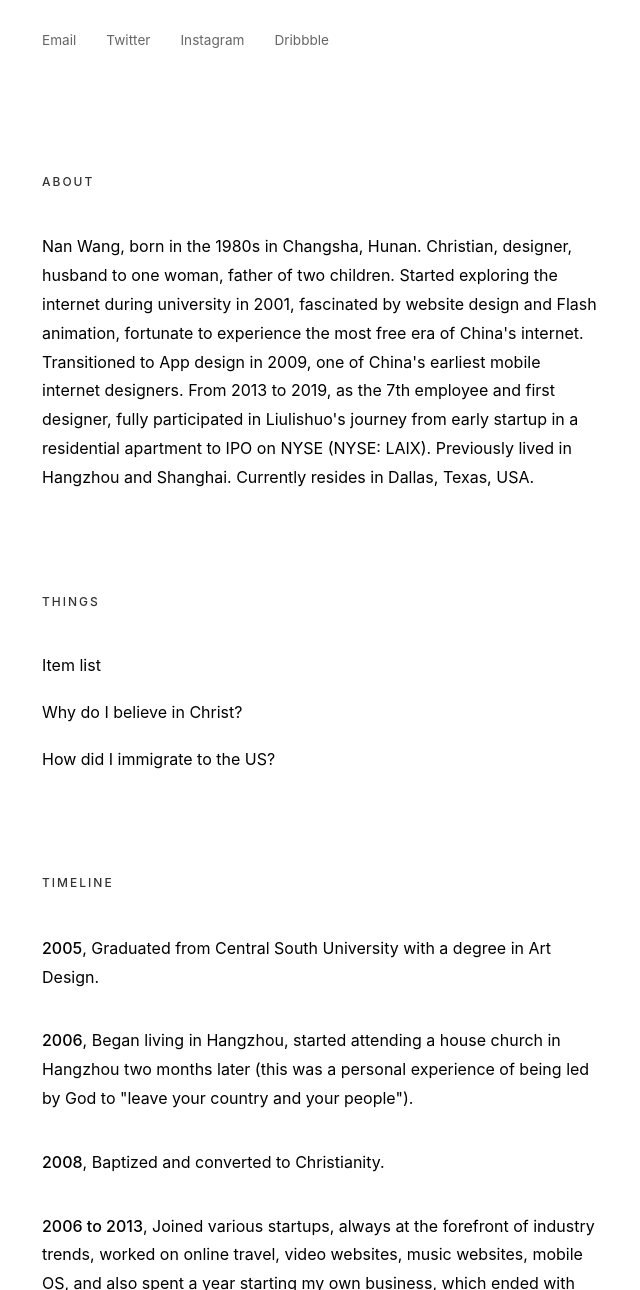
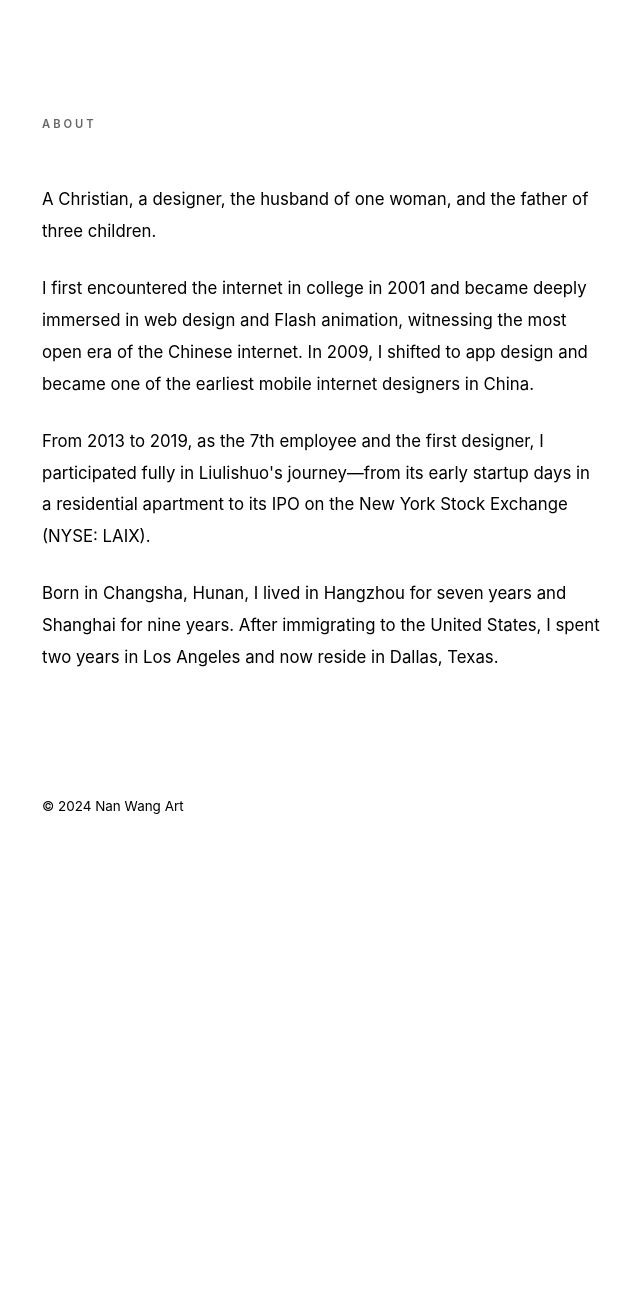
Before and after one commit to diffw/nanwang_art, a plain HTML site: page index.html in a window 1280 px wide. Shown: the part 161-1451 px from the top of the page, without its empty margins (318-958 px from the left). After the commit the page ends 1085 px from the top, so only its background shows below. Drawn offline with Linux system fonts and the light colour scheme.

Commit message:
Update index.html

```diff
--- a/index.html
+++ b/index.html
@@ -29,73 +29,40 @@
         }
 
         h1 {
-            font-size: 2.2em;
-            margin-bottom: 50px;
-            font-weight: 300;
-            letter-spacing: -0.5px;
+            font-size: 2.8em;
+            margin-bottom: 60px;
+            font-weight: 200;
+            letter-spacing: -1px;
         }
 
         .contact {
-            display: flex;
-            gap: 30px;
-            flex-wrap: wrap;
+            display: none;
         }
 
         .contact a {
-            color: #666;
+            color: #999;
             text-decoration: none;
-            font-size: 0.85em;
+            font-size: 0.8em;
             font-weight: 400;
         }
 
         section {
-            margin-bottom: 100px;
+            margin-bottom: 120px;
         }
 
         h2 {
-            font-size: 0.75em;
-            margin-bottom: 40px;
-            font-weight: 500;
+            font-size: 0.7em;
+            margin-bottom: 50px;
+            font-weight: 600;
             text-transform: uppercase;
-            letter-spacing: 2px;
-            color: #333;
+            letter-spacing: 3px;
+            color: #666;
         }
 
         p {
-            margin-bottom: 20px;
-            line-height: 1.8;
-            font-size: 1em;
-            color: #000;
-        }
-
-        .things {
-            list-style: none;
-        }
-
-        .things li {
-            margin-bottom: 20px;
-        }
-
-        .things a {
-            color: #000;
-            text-decoration: none;
-            font-size: 1em;
-            font-weight: 400;
-        }
-
-        .timeline {
-            list-style: none;
-        }
-
-        .timeline li {
-            margin-bottom: 35px;
-            line-height: 1.8;
-            font-size: 1em;
-            color: #000;
-        }
-
-        .year {
-            font-weight: 500;
+            margin-bottom: 25px;
+            line-height: 1.9;
+            font-size: 1.05em;
             color: #000;
         }
 
@@ -112,7 +79,7 @@
             }
 
             h1 {
-                font-size: 1.8em;
+                font-size: 2.2em;
             }
 
             header {
@@ -143,55 +110,10 @@
 
         <section id="about">
             <h2>About</h2>
-            <p>Nan Wang, born in the 1980s in Changsha, Hunan. Christian, designer, husband to one woman, father of two children. Started exploring the internet during university in 2001, fascinated by website design and Flash animation, fortunate to experience the most free era of China's internet. Transitioned to App design in 2009, one of China's earliest mobile internet designers. From 2013 to 2019, as the 7th employee and first designer, fully participated in Liulishuo's journey from early startup in a residential apartment to IPO on NYSE (NYSE: LAIX). Previously lived in Hangzhou and Shanghai. Currently resides in Dallas, Texas, USA.</p>
-        </section>
-
-        <section id="things">
-            <h2>Things</h2>
-            <ul class="things">
-                <li><a href="#">Item list</a></li>
-                <li><a href="#">Why do I believe in Christ?</a></li>
-                <li><a href="#">How did I immigrate to the US?</a></li>
-            </ul>
-        </section>
-
-        <section id="timeline">
-            <h2>Timeline</h2>
-            <ul class="timeline">
-                <li>
-                    <span class="year">2005</span>, Graduated from Central South University with a degree in Art Design.
-                </li>
-                <li>
-                    <span class="year">2006</span>, Began living in Hangzhou, started attending a house church in Hangzhou two months later (this was a personal experience of being led by God to "leave your country and your people").
-                </li>
-                <li>
-                    <span class="year">2008</span>, Baptized and converted to Christianity.
-                </li>
-                <li>
-                    <span class="year">2006 to 2013</span>, Joined various startups, always at the forefront of industry trends, worked on online travel, video websites, music websites, mobile OS, and also spent a year starting my own business, which ended with my personal exit.
-                </li>
-                <li>
-                    <span class="year">May 4, 2013</span>, Joined the Liulishuo startup team as the 7th employee, and moved to Shanghai with the team.
-                </li>
-                <li>
-                    <span class="year">September 2018</span>, Liulishuo went public on NASDAQ.
-                </li>
-                <li>
-                    <span class="year">May 4, 2019</span>, Left Liulishuo. Over the past six years, had led a design team of over 50 people and a children's Liulishuo business team of about 140 people.
-                </li>
-                <li>
-                    <span class="year">2019 to 2021</span>, Took time off, did some design consulting projects on the side.
-                </li>
-                <li>
-                    <span class="year">January 2021</span>, Joined a special team as a designer.
-                </li>
-                <li>
-                    <span class="year">August 8, 2022</span>, Immigrated to the US, currently settled in Los Angeles.
-                </li>
-                <li>
-                    <span class="year">August 8, 2024</span>, Moved to Dallas.
-                </li>
-            </ul>
+            <p>A Christian, a designer, the husband of one woman, and the father of three children.</p>
+            <p>I first encountered the internet in college in 2001 and became deeply immersed in web design and Flash animation, witnessing the most open era of the Chinese internet. In 2009, I shifted to app design and became one of the earliest mobile internet designers in China.</p>
+            <p>From 2013 to 2019, as the 7th employee and the first designer, I participated fully in Liulishuo's journey—from its early startup days in a residential apartment to its IPO on the New York Stock Exchange (NYSE: LAIX).</p>
+            <p>Born in Changsha, Hunan, I lived in Hangzhou for seven years and Shanghai for nine years. After immigrating to the United States, I spent two years in Los Angeles and now reside in Dallas, Texas.</p>
         </section>
 
         <footer>
```
